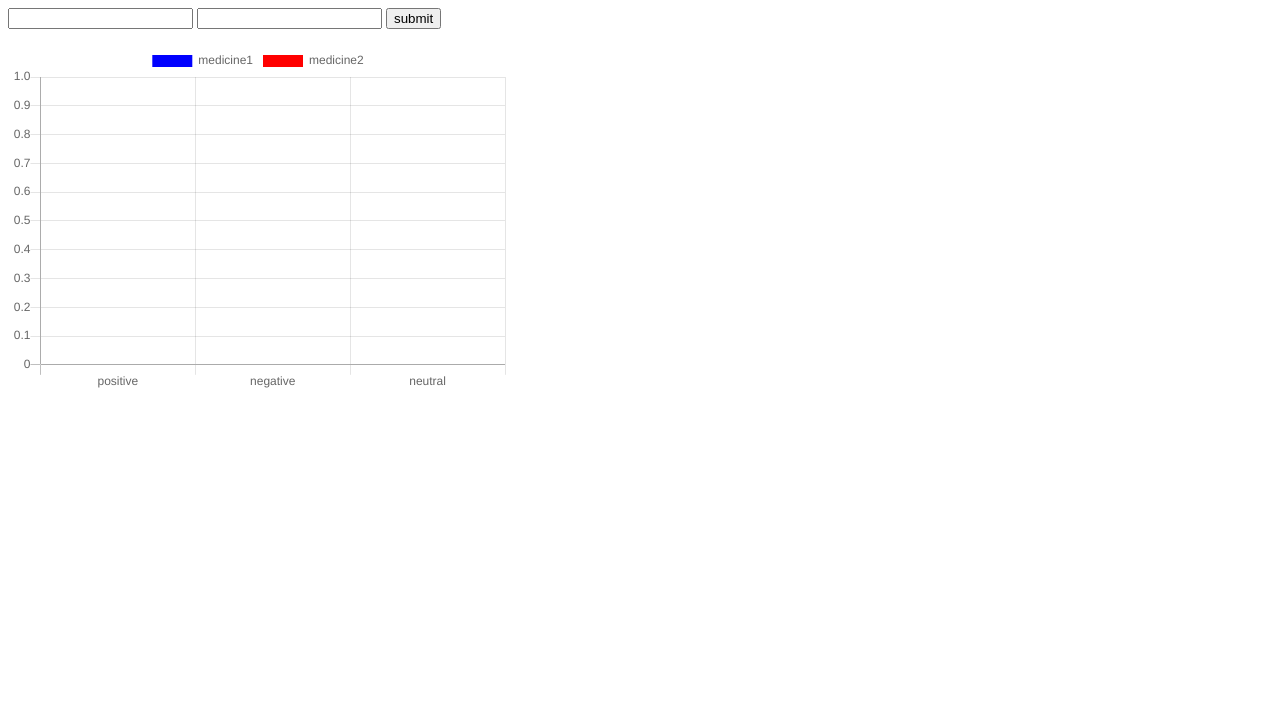
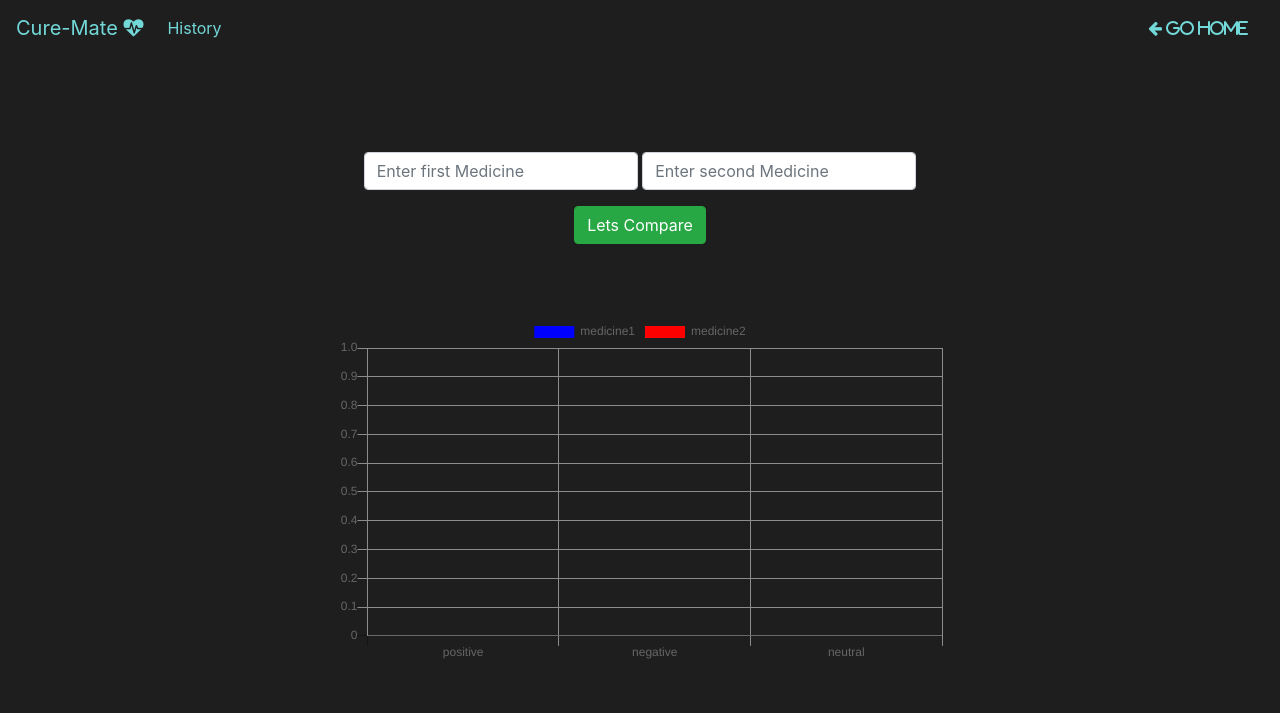
Before and after one commit to SARTHAK1SINGH/HackthonFB, a Flask app: page /compare in a window 1280 px wide. Shown: the top 713 px of the page. Run offline with Flask 2, Linux system fonts and the light colour scheme; parts of the project's set-up code (start-up, migrations or seed data) failed here and were passed over; some libraries are stand-ins or nearby versions.

Commit message:
compare medicine route added and compare page Updated

```diff
--- a/templates/compare.html
+++ b/templates/compare.html
@@ -1,26 +1,93 @@
-<form method ="POST" action="/compare">
-<input name ="med1" type = "text" required/>
-<input  name="med2" type="text" required/>
-<input type="submit" value="submit"/>
-</form>
+<!DOCTYPE html>
+<html lang="en">
+<head>
+    <meta charset="UTF-8">
+    <meta name="viewport" content="width=device-width, initial-scale=1.0">
+    <title>Compare Docs</title>
+    <script src="https://cdn.jsdelivr.net/npm/chart.js@2.8.0"></script>
+
+    <link rel="stylesheet" href="https://stackpath.bootstrapcdn.com/bootstrap/4.5.2/css/bootstrap.min.css" integrity="sha384-JcKb8q3iqJ61gNV9KGb8thSsNjpSL0n8PARn9HuZOnIxN0hoP+VmmDGMN5t9UJ0Z" crossorigin="anonymous">
+    <script src="https://kit.fontawesome.com/2f32e53da2.js" crossorigin="anonymous"></script>
+    <link rel="stylesheet" href="https://cdnjs.cloudflare.com/ajax/libs/font-awesome/4.7.0/css/font-awesome.min.css">
 
 
-    <script src="https://cdn.jsdelivr.net/npm/chart.js@2.8.0"></script>
+    <link rel="stylesheet" href="//code.jquery.com/ui/1.12.1/themes/base/jquery-ui.css">
+    <script src="https://code.jquery.com/jquery-1.12.4.js"></script>
+    <script src="https://code.jquery.com/ui/1.12.1/jquery-ui.js"></script>
+
+    <link rel="stylesheet" href="https://stackpath.bootstrapcdn.com/bootstrap/4.5.2/css/bootstrap.min.css" integrity="sha384-JcKb8q3iqJ61gNV9KGb8thSsNjpSL0n8PARn9HuZOnIxN0hoP+VmmDGMN5t9UJ0Z" crossorigin="anonymous">
+
+    <!-- JS, Popper.js, and jQuery -->
+    <!-- <script src="https://code.jquery.com/jquery-3.5.1.slim.min.js" integrity="sha384-DfXdz2htPH0lsSSs5nCTpuj/zy4C+OGpamoFVy38MVBnE+IbbVYUew+OrCXaRkfj" crossorigin="anonymous"></script> -->
+    <script src="https://cdn.jsdelivr.net/npm/popper.js@1.16.1/dist/umd/popper.min.js" integrity="sha384-9/reFTGAW83EW2RDu2S0VKaIzap3H66lZH81PoYlFhbGU+6BZp6G7niu735Sk7lN" crossorigin="anonymous"></script>
+    <script src="https://stackpath.bootstrapcdn.com/bootstrap/4.5.2/js/bootstrap.min.js" integrity="sha384-B4gt1jrGC7Jh4AgTPSdUtOBvfO8shuf57BaghqFfPlYxofvL8/KUEfYiJOMMV+rV" crossorigin="anonymous"></script>
 
 
-    <div class="container-fluid" id="graphs" style="justify-content:center;align-items:center;text-align:center">
-        <div class="row" style="justify-content:center;align-items:center;text-align:center">
-            <div class="col-sm-6">
-            <canvas id="graph1" width="500" height="350"></canvas>
+<style>
+    .workplace
+    {
+        justify-content: center;
+        justify-items: center;
+        text-align: center;
+        align-items: center;
+    }
+    #graph1
+    {
+        width: 100%;
+    }
+    .autocomplete {
+        position: relative;
+        display: inline-block;
+    }
+
+</style>
+
+</head>
+<body style="background-color:rgb(30, 30, 31);">
+
+<nav class="navbar navbar-expand-lg navbar-dark">
+  <a style="color: rgb(115, 216, 216);" class="navbar-brand" href="/">Cure-Mate <i class="fa fa-heartbeat" aria-hidden="true"></i></a>
+  <button class="navbar-toggler" type="button" data-toggle="collapse" data-target="#navbarSupportedContent" aria-controls="navbarSupportedContent" aria-expanded="false" aria-label="Toggle navigation">
+    <span class="navbar-toggler-icon"></span>
+  </button>
+
+  <div class="collapse navbar-collapse" id="navbarSupportedContent">
+    <ul class="navbar-nav mr-auto">
+      <li class="nav-item active">
+       <a class="nav-link" data-toggle="tooltip" data-placement="bottom" title=" See Search History" style="color:rgb(115, 216, 216);" href="{{url_for('history')}}">History</a>
+      </li>
+    </ul>
+    <a href="/" class="nav-link" style="color:rgb(115, 216, 216);"  data-toggle="tooltip" data-placement="bottom" title="Let's Give you another Information">
+    <i class="fa fa-arrow-left"> Go Home </i></a>
+  </div>
+</nav>
+<br> <br><br><br>
+    <div class="workplace">
+        <form method ="POST" action="/compare">
+            <div class="form-group autocomplete"><input name ="med1" class="form-control" type = "text" placeholder="Enter first Medicine" required/></div>
+            <div class="form-group autocomplete"><input  name="med2" class="form-control" placeholder="Enter second Medicine" type="text" required/></div>
+            <br><input class="btn btn-success" type="submit" value="Lets Compare"/>
+        </form>
+    </div>
+<br><br><br>
+    <div class="compare-graph">
+        <div class="container-fluid" id="graphs">
+            <div class="row" style="justify-content:center;align-items:center;text-align:center">
+                <div class="col-sm-6">
+                <canvas id="graph1"  height="350"></canvas>
+                </div>
             </div>
         </div>
     </div>
-    <br>
-    <br>
+    <br><br>
 
 
 
-    <script>
+
+
+
+
+<script>
     var ctx = document.getElementById("graph1").getContext("2d");
 
     var data = {
@@ -54,11 +121,21 @@ var myBarChart = new Chart(ctx, {
         barValueSpacing: 2,
         scales: {
             yAxes: [{
+                gridLines: {
+                color: "#8c8c8c"
+                },
                 ticks: {
                     min: 0,
                 }
-            }]
+            }],
+            xAxes: [{
+                gridLines: {
+                color: "#8c8c8c"
+                }
+            }],
         }
     }
 });
     </script>
+</body>
+</html>
--- a/templates/index.html
+++ b/templates/index.html
@@ -261,6 +261,7 @@ voiceactivation();
               <li>To fill disease section say My disease is "Disease name" / Fill it manually</li>
               <li>To fill medicine section say My medicine is "medicine name" / Fill it manually</li>
               <li>To Submit say Submit / Click on Analyze</li>
+              <li style="color: rgb(104, 51, 7);">To Compare the reviews b/w 2 of you medicins click "Compare meds"</li>
           </div>
           <div class="modal-footer">
             <button type="button" class="btn btn-info" data-dismiss="modal">Close</button>
@@ -289,6 +290,9 @@ voiceactivation();
       </li>
       <li class="nav-item" data-toggle="tooltip" data-placement="bottom" title="Let Us Help YOU">
         <a style="color: rgb(115, 216, 216);" type="button" id="Help" class="nav-link" data-toggle="modal" data-target="#exampleModalCenter">Help</a>
+      </li>
+      <li class="nav-item">
+        <a style="color: rgb(115, 216, 216);" data-toggle="tooltip" data-placement="bottom" title="Compare 2 of your medicines" class="nav-link" href="{{url_for('compare')}}">Comapre Meds</a>
       </li>
     </ul>
     <form class="form-inline my-2 my-lg-0">
```
